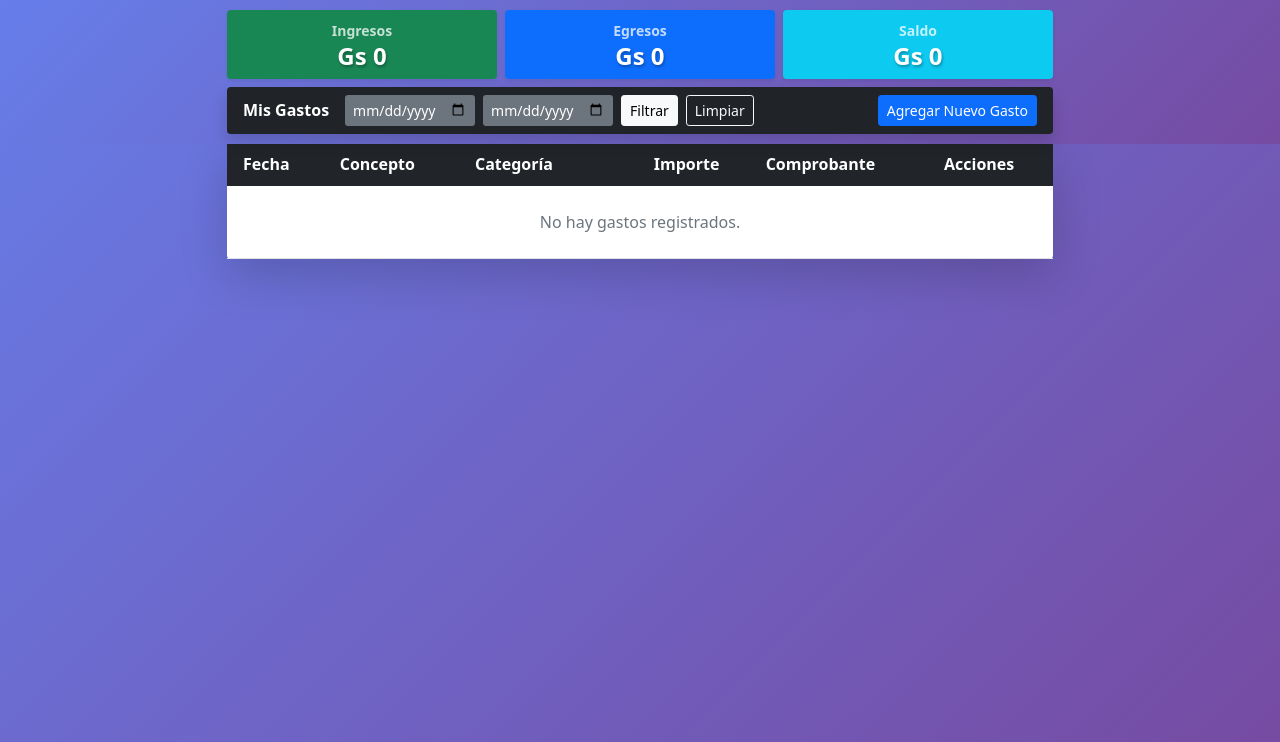
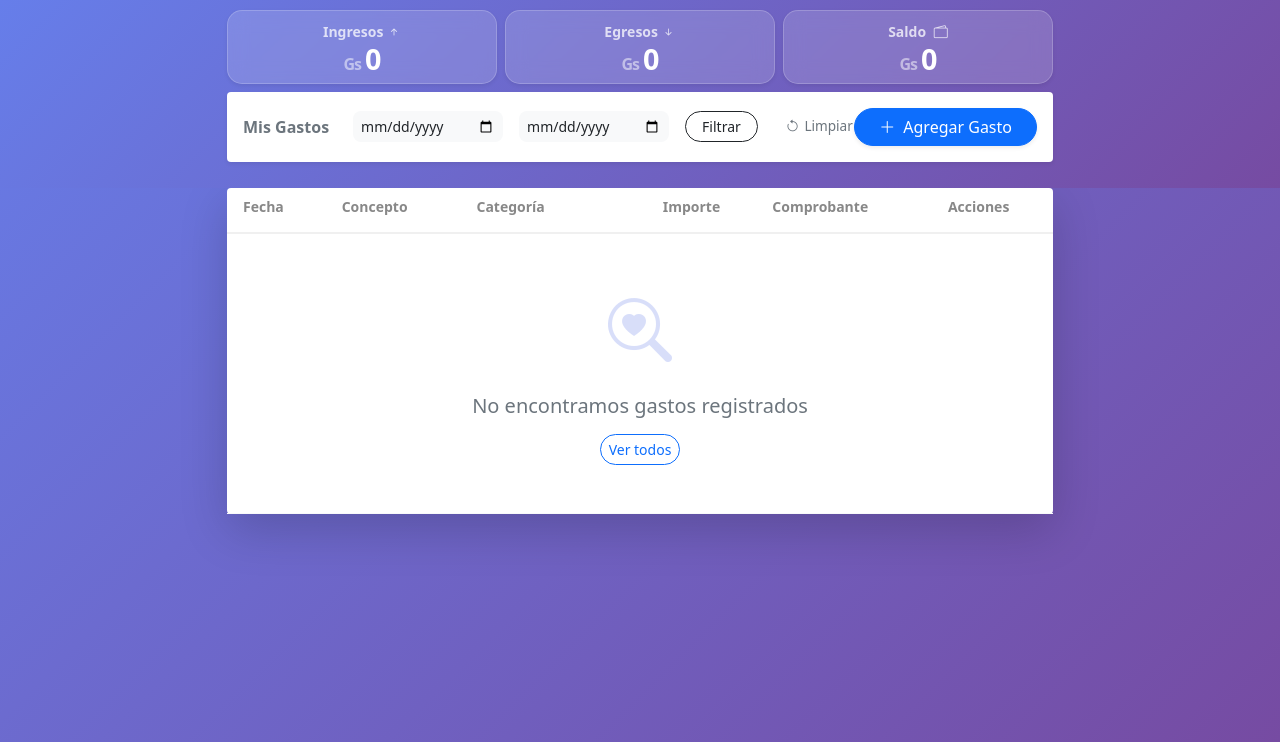
Before and after one commit to LuisMM727/gestion_gastos_personales, a Django app: page /expenses/ in a window 1280 px wide. Shown: the part 58-800 px from the top of the page. Run offline with Django 5.2, Linux system fonts and the light colour scheme; the visitor is signed in with stand-in values (Sample User, id 1).

Commit message:
Actualizar diseño de lista de gastos y corregir error de sintaxis en plantilla

```diff
--- a/members/static/members/css/style.css
+++ b/members/static/members/css/style.css
@@ -27,3 +27,9 @@ body {
     background: rgba(0, 0, 0, 0.2);
     border-radius: 10px;
 }
+
+.alert {
+    border-radius: 12px !important;
+    border: none !important;
+    box-shadow: 0 4px 12px rgba(0, 0, 0, 0.05);
+}
--- a/members/templates/members/base.html
+++ b/members/templates/members/base.html
@@ -6,6 +6,7 @@
     <meta name="viewport" content="width=device-width, initial-scale=1.0">
     <title>{% block title %}Gestor de Gastos{% endblock %}</title>
     <link href="https://cdn.jsdelivr.net/npm/bootstrap@5.1.3/dist/css/bootstrap.min.css" rel="stylesheet">
+    <link rel="stylesheet" href="https://cdn.jsdelivr.net/npm/bootstrap-icons@1.11.3/font/bootstrap-icons.min.css">
     {% block extra_css %}{% endblock %}
     <style>
         body {
--- a/members/templates/members/expense_list.html
+++ b/members/templates/members/expense_list.html
@@ -20,7 +20,7 @@
         margin: 0 auto;
     }
 
-    /* Jerarquía Tipográfica para Totales (Mejora visual) */
+    /* Jerarquía Tipográfica para Totales */
     .total-label {
         font-size: 0.75rem;
         text-transform: uppercase;
@@ -31,19 +31,13 @@
     }
 
     .monto-header {
-        font-size: 1.5rem;
-        text-shadow: 1px 2px 3px rgba(0, 0, 0, 0.3);
+        font-size: 1.8rem;
         display: block;
-        line-height: 1.2;
+        line-height: 1.1;
+        letter-spacing: -1px;
     }
 
-    /* Botones de acción con ancho uniforme */
-    .btn-fijo {
-        width: 75px;
-        text-align: center;
-    }
-
-    /* Filas con colores alternos para mejor lectura */
+    /* Filas con colores alternos */
     .table-zebra tbody tr:nth-of-type(even) {
         background-color: #f2f4f7;
     }
@@ -52,19 +46,84 @@
         background-color: #e9ecef !important;
     }
 
-    /* Ajustes móviles */
-    @media (max-width: 768px) {
-        .totales-compactos {
-            max-width: 100%;
-        }
+    /* Estilos de Tabla Pulidos */
+    .table-zebra {
+        border-collapse: separate;
+        border-spacing: 0;
+    }
 
-        .monto-header {
-            font-size: 1.2rem;
-        }
+    .table-zebra thead th {
+        border-bottom: 2px solid #f0f0f0 !important;
+        color: #888;
+        font-weight: 600;
+        padding-bottom: 15px;
+    }
 
-        .btn-fijo {
-            width: 70px;
-        }
+    .table-zebra tbody td {
+        border-bottom: 1px solid #f8f9fa !important;
+        padding: 15px 10px;
+    }
+
+    /* Iconos de acción */
+    .action-icon {
+        color: #adb5bd;
+        transition: all 0.2s ease;
+        font-size: 1.2rem;
+        text-decoration: none;
+        display: inline-flex;
+        align-items: center;
+        justify-content: center;
+        width: 35px;
+        height: 35px;
+        border-radius: 50%;
+    }
+
+    .action-icon:hover {
+        transform: translateY(-2px);
+    }
+
+    .action-icon.edit:hover {
+        color: #ffc107;
+        background: rgba(255, 193, 7, 0.1);
+    }
+
+    .action-icon.delete:hover {
+        color: #dc3545;
+        background: rgba(220, 53, 69, 0.1);
+    }
+
+    .card-glass {
+        background: rgba(255, 255, 255, 0.15);
+        backdrop-filter: blur(10px);
+        -webkit-backdrop-filter: blur(10px);
+        border: 1px solid rgba(255, 255, 255, 0.2) !important;
+        border-radius: 15px !important;
+    }
+
+    .badge-pill-category {
+        background: #eef2f7;
+        color: #5a6a85;
+        padding: 4px 12px;
+        border-radius: 20px;
+        font-size: 0.75rem;
+        font-weight: 600;
+    }
+
+    .btn-clean-filter {
+        color: #6c757d;
+        text-decoration: none;
+        font-size: 0.85rem;
+        font-weight: 500;
+        margin-left: 12px;
+        display: inline-flex;
+        align-items: center;
+        gap: 5px;
+        transition: all 0.2s ease;
+    }
+
+    .btn-clean-filter:hover {
+        color: #212529;
+        text-decoration: underline;
     }
 </style>
 {% endblock %}
@@ -75,63 +134,57 @@
         <!-- Totales -->
         <div class="row g-2 mb-2">
             <div class="col-4">
-                <div class="card text-white bg-success shadow-sm border-0">
+                <div class="card text-white card-glass shadow-sm">
                     <div class="card-body p-2 text-center">
-                        <small class="fw-bold opacity-75">Ingresos</small>
-                        <span class="monto-header fw-bold">Gs {{ salario_minimo|gs_format }}</span>
+                        <small class="fw-bold opacity-75">Ingresos <i class="bi bi-arrow-up-short"></i></small>
+                        <span class="monto-header fw-bold">
+                            <small class="fs-6 opacity-50 me-1">Gs</small>{{ salario_minimo|gs_format }}
+                        </span>
                     </div>
                 </div>
             </div>
             <div class="col-4">
-                <div class="card text-white bg-primary shadow-sm border-0">
+                <div class="card text-white card-glass shadow-sm">
                     <div class="card-body p-2 text-center">
-                        <small class="fw-bold opacity-75">Egresos</small>
-                        <span class="monto-header fw-bold">Gs {{ total_gastado|gs_format }}</span>
+                        <small class="fw-bold opacity-75">Egresos <i class="bi bi-arrow-down-short"></i></small>
+                        <span class="monto-header fw-bold">
+                            <small class="fs-6 opacity-50 me-1">Gs</small>{{ total_gastado|gs_format }}
+                        </span>
                     </div>
                 </div>
             </div>
             <div class="col-4">
-                <div
-                    class="card text-white {% if diferencia >= 0 %}bg-info{% else %}bg-danger{% endif %} shadow-sm border-0">
+                <div class="card text-white card-glass shadow-sm">
                     <div class="card-body p-2 text-center">
-                        <small class="fw-bold opacity-75">Saldo</small>
-                        <span class="monto-header fw-bold">Gs {{ diferencia|gs_format }}</span>
+                        <small class="fw-bold opacity-75">Saldo <i class="bi bi-wallet2 ms-1"></i></small>
+                        <span class="monto-header fw-bold {% if diferencia < 0 %}text-warning{% endif %}">
+                            <small class="fs-6 opacity-50 me-1">Gs</small>{{ diferencia|gs_format }}
+                        </span>
                     </div>
                 </div>
             </div>
         </div>
 
-        <!-- Encabezado de Tabla Fijo -->
-        <div class="card bg-dark text-white border-0 rounded-bottom-0 shadow">
-            <div class="card-header border-0 py-2">
-                <!-- Usamos d-flex para que el título, el filtro y los botones convivan en la misma línea -->
+        <!-- Filtros -->
+        <div class="card bg-white text-dark border-0 rounded-4 shadow-sm mb-3">
+            <div class="card-header bg-transparent border-0 py-3">
                 <div class="d-flex justify-content-between align-items-center">
-
-                    <!-- Formulario de Filtros compacto -->
-                    <form method="get" class="d-flex align-items-center gap-2 mb-0">
-                        <span class="fw-bold me-2">Mis Gastos</span>
-
+                    <form method="get" class="d-flex align-items-center gap-3 mb-0">
+                        <span class="fw-bold text-muted me-2">Mis Gastos</span>
                         <input type="date" name="start_date" value="{{ start_date }}"
-                            class="form-control form-control-sm bg-secondary text-white border-0" style="width: 130px;"
-                            title="Desde">
-
+                            class="form-control form-control-sm bg-light border-0"
+                            style="width: 150px; border-radius: 8px;">
                         <input type="date" name="end_date" value="{{ end_date }}"
-                            class="form-control form-control-sm bg-secondary text-white border-0" style="width: 130px;"
-                            title="Hasta">
-
-                        <button type="submit" class="btn btn-light btn-sm px-2">
-                            <i class="bi bi-filter"></i> Filtrar
-                        </button>
-
-                        <a href="{% url 'expense_list' %}" class="btn btn-outline-light btn-sm px-2">
-                            Limpiar
+                            class="form-control form-control-sm bg-light border-0"
+                            style="width: 150px; border-radius: 8px;">
+                        <button type="submit" class="btn btn-outline-dark btn-sm rounded-pill px-3">Filtrar</button>
+                        <a href="{% url 'expense_list' %}" class="btn-clean-filter">
+                            <i class="bi bi-arrow-counterclockwise"></i> Limpiar
                         </a>
                     </form>
-
-                    <!-- Botones de Acción a la derecha -->
-                    <div class="d-flex gap-1">
-                        <a href="{% url 'expense_create' %}" class="btn btn-primary btn-sm">Agregar Nuevo Gasto</a>
-                    </div>
+                    <a href="{% url 'expense_create' %}" class="btn btn-primary rounded-pill shadow-sm px-4">
+                        <i class="bi bi-plus-lg me-1"></i> Agregar Gasto
+                    </a>
                 </div>
             </div>
         </div>
@@ -139,17 +192,17 @@
 </div>
 
 <div class="container totales-compactos mb-5">
-    <div class="card border-0 shadow-lg rounded-top-0">
+    <div class="card border-0 shadow-lg">
         <div class="card-body p-0">
             <div class="table-responsive">
                 <table class="table table-hover align-middle mb-0 table-zebra">
-                    <thead class="table-dark">
-                        <tr>
+                    <thead>
+                        <tr class="text-secondary small">
                             <th class="ps-3">Fecha</th>
                             <th>Concepto</th>
-                            <th class="text-start">Categoría</th> <!-- Alineado a la izquierda -->
+                            <th>Categoría</th>
                             <th class="text-end">Importe</th>
-                            <th class="text-center">Comprobante</th> <!-- Columna recuperada -->
+                            <th class="text-center">Comprobante</th>
                             <th class="text-center pe-3">Acciones</th>
                         </tr>
                     </thead>
@@ -158,46 +211,39 @@
                         <tr>
                             <td class="ps-3 small text-muted">{{ expense.date }}</td>
                             <td>{{ expense.description }}</td>
-
-                            <!-- Categoría: sin fondo, alineada a la izquierda y letra pequeña -->
-                            <td class="text-start text-muted small">
-                                {{ expense.category }}
-                            </td>
-
-                            <!-- Importe: sin negritas -->
-                            <td class="text-end">
-                                {{ expense.amount|gs_format }}
-                            </td>
-
-                            <!-- Imagen: Columna recuperada -->
+                            <td><span class="badge-pill-category">{{ expense.category }}</span></td>
+                            <td class="text-end">{{ expense.amount|gs_format }}</td>
                             <td class="text-center">
                                 {% if expense.image %}
                                 <img src="{{ expense.image.url }}" class="rounded shadow-sm"
                                     style="height: 35px; width: 35px; object-fit: cover;">
                                 {% else %}
-                                <span class="text-muted" style="font-size: 0.7rem;">Sin foto</span>
+                                <span class="text-muted small">Sin foto</span>
                                 {% endif %}
                             </td>
-
-                            <!-- Acciones: Botones con el mismo ancho -->
                             <td class="text-center pe-3">
-                                <div class="d-flex justify-content-center gap-1">
+                                <div class="d-flex justify-content-center gap-2">
                                     <a href="{% url 'expense_update' expense.pk %}?page={{ expenses.number }}&start_date={{ start_date }}&end_date={{ end_date }}"
-                                        class="btn btn-warning btn-sm py-0 fw-bold text-white btn-fijo">
-                                        Editar
+                                        class="action-icon edit" title="Editar">
+                                        <i class="bi bi-pencil-square"></i>
                                     </a>
-                                    <a href="{% url 'expense_delete' expense.pk %}"
-                                        class="btn btn-danger btn-sm py-0 fw-bold text-white btn-fijo">
-                                        Eliminar
+                                    <a href="{% url 'expense_delete' expense.pk %}" class="action-icon delete"
+                                        title="Eliminar">
+                                        <i class="bi bi-trash3"></i>
                                     </a>
                                 </div>
                             </td>
                         </tr>
                         {% empty %}
                         <tr>
-                            <td colspan="6" class="text-center py-4 text-muted">No hay gastos registrados.</td>
+                            <td colspan="6" class="text-center py-5">
+                                <i class="bi bi-search-heart opacity-25" style="font-size: 4rem; color: #667eea;"></i>
+                                <h5 class="mt-3 text-muted fw-light">No encontramos gastos registrados</h5>
+                                <a href="{% url 'expense_list' %}"
+                                    class="btn btn-sm btn-outline-primary rounded-pill mt-2">Ver todos</a>
+                            </td>
                         </tr>
-                        {% endfor %}
+                        {% endfor %} <!-- ESTA ES LA CORRECCIÓN CLAVE -->
                     </tbody>
                 </table>
             </div>
@@ -213,11 +259,9 @@
                 <a href="?page={{ expenses.previous_page_number }}&start_date={{ start_date }}&end_date={{ end_date }}"
                     class="btn btn-outline-primary btn-sm">Anterior</a>
                 {% endif %}
-
                 <span class="btn btn-primary btn-sm active">Página {{ expenses.number }}</span>
-
                 {% if expenses.has_next %}
-                <a href="?page={{ expenses.next_page_number }}&start_date={{ start_date|default:'' }}&end_date={{ end_date|default:'' }}"
+                <a href="?page={{ expenses.next_page_number }}&start_date={{ start_date }}&end_date={{ end_date }}"
                     class="btn btn-outline-primary btn-sm">Siguiente</a>
                 <a href="?page={{ expenses.paginator.num_pages }}&start_date={{ start_date }}&end_date={{ end_date }}"
                     class="btn btn-outline-primary btn-sm">&raquo;</a>
```
Also changed, not shown: members/models.py (+45 -23 lines), members/migrations/0008_alter_expense_options_alter_userprofile_options_and_more.py (added).
